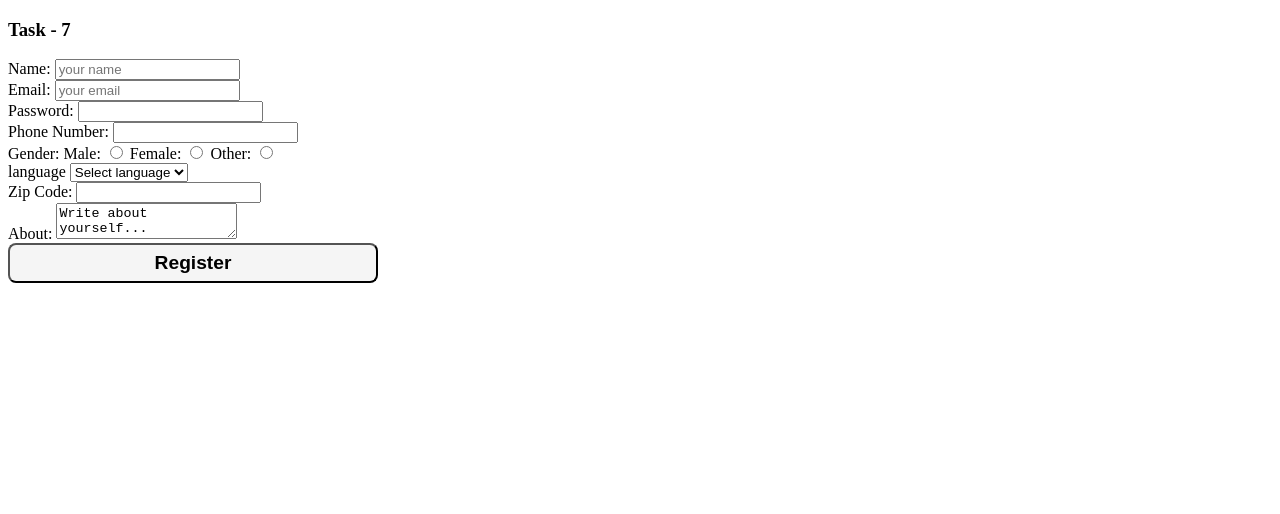
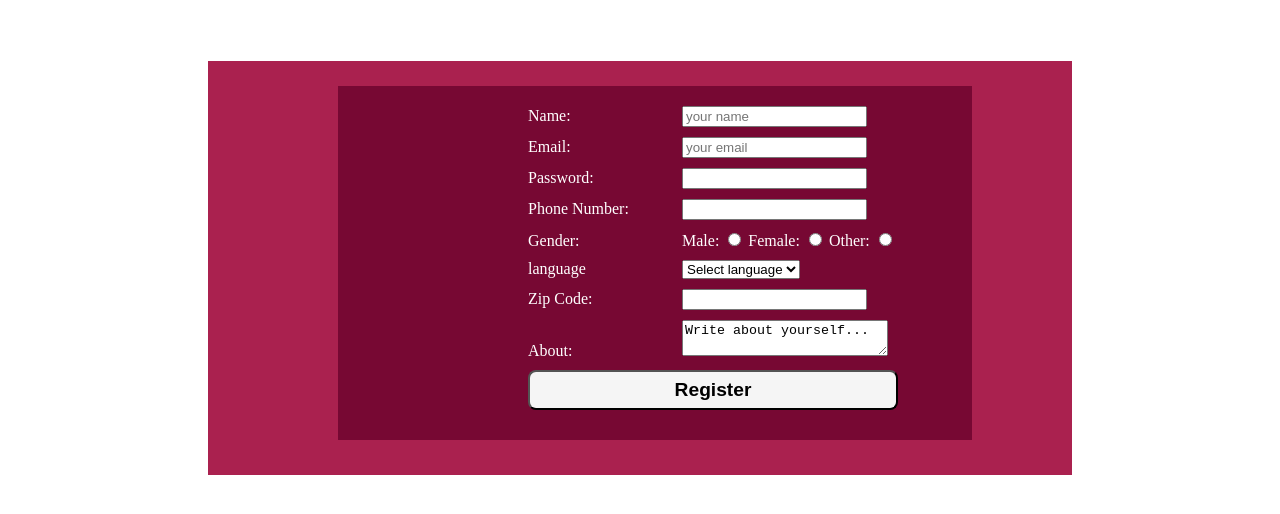
Before and after one commit to sujeethsundaram/MernInternship, a plain HTML site: page task7.html in a window 1280 px wide. Drawn offline with Linux system fonts and the light colour scheme.

Commit message:
Update task7.html

```diff
--- a/task7.html
+++ b/task7.html
@@ -4,7 +4,7 @@
     <meta charset="UTF-8">
     <meta name="viewport" content="width=device-width, initial-scale=1.0">
     <title>CSS Task 7</title>
-    <link rel="stylesheet" href="css-task7.css">
+    <link rel="stylesheet" href="task7.css">
 </head>
 <body>
     <h3>Task - 7</h3>
```
